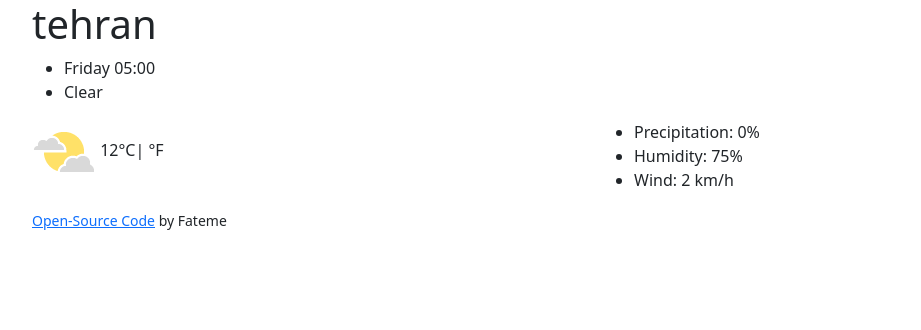
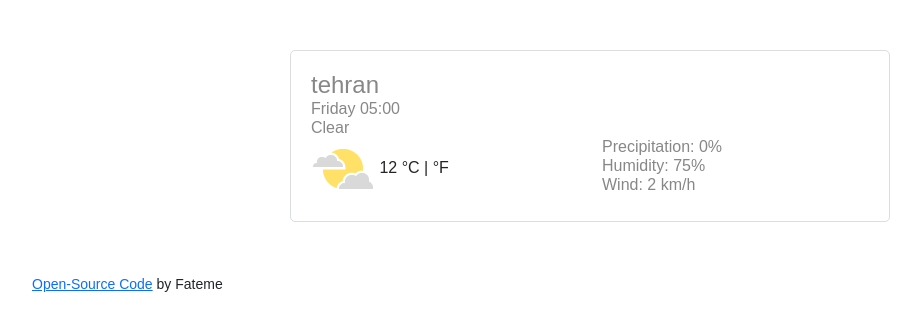
Before and after one commit to ftmkhosravi/vanillia-weather-app, a plain HTML site: page index.html in a window 1280 px wide. Shown: the whole page, without its empty margins (50-971 px from the left). Drawn offline with nearby package versions, Linux system fonts and the light colour scheme.

Commit message:
added style of main section

```diff
--- a/index.html
+++ b/index.html
@@ -1,15 +1,21 @@
 <!DOCTYPE html>
 <html lang="en">
   <head>
-    <meta charset="UTF-8">
-    <meta http-equiv="X-UA-Compatible" content="IE=edge">
-    <meta name="viewport" content="width=device-width, initial-scale=1.0">
-    <link href="https://cdn.jsdelivr.net/npm/bootstrap@5.1.3/dist/css/bootstrap.min.css" rel="stylesheet" integrity="sha384-1BmE4kWBq78iYhFldvKuhfTAU6auU8tT94WrHftjDbrCEXSU1oBoqyl2QvZ6jIW3" crossorigin="anonymous">
-    <link rel="stylesheet" href="src/style.css">
+    <meta charset="UTF-8" />
+    <meta http-equiv="X-UA-Compatible" content="IE=edge" />
+    <meta name="viewport" content="width=device-width, initial-scale=1.0" />
+    <link
+      href="https://cdn.jsdelivr.net/npm/bootstrap@5.1.3/dist/css/bootstrap.min.css"
+      rel="stylesheet"
+      integrity="sha384-1BmE4kWBq78iYhFldvKuhfTAU6auU8tT94WrHftjDbrCEXSU1oBoqyl2QvZ6jIW3"
+      crossorigin="anonymous"
+    />
+    <link rel="stylesheet" href="src/style.css" />
     <title>Weather App</title>
   </head>
   <body>
     <div class="container">
+      <div class="weather-app">
         <h1>tehran</h1>
         <ul>
           <li>Friday 05:00</li>
@@ -18,8 +24,8 @@
 
         <div class="row">
           <div class="col-6">
-                <img src="img/cloudy.png" alt="cloudy"/>
-                12°C| °F
+            <img src="img/cloudy.png" alt="cloudy" />
+            12 °C | °F
           </div>
           <div class="col-6">
             <ul>
@@ -29,11 +35,17 @@
             </ul>
           </div>
         </div>
+    </div>
+        <small>
+          <a
+            href="https://github.com/ftmkhosravi/vanillia-weather-app"
+            target="_blank"
+          >
+            Open-Source Code</a
+          >
+          by Fateme
+        </small>
 
-
-        <small>
-            <a href="https://github.com/ftmkhosravi/vanillia-weather-app" target="_blank"> Open-Source Code</a> by Fateme
-        </small>
     </div>
 
     <script src="src/script.js"></script>
--- /dev/null
+++ b/src/style.css
@@ -0,0 +1,32 @@
+body{
+    font-family: Arial, sans-serif;
+}
+
+h1{
+    color: #878787;
+    font-size: 24px;
+    font-weight: 100;
+    line-height: 28px;
+    margin-bottom: 0;
+}
+ul{
+    padding: 0;
+    margin: 0;
+}
+li{
+    list-style: none;
+    padding: 0;
+    margin: 0;
+    color: rgb(135, 135, 135);
+    font-size: 16px;
+    font-weight: 100;
+    line-height: 19px;
+}
+
+.weather-app{
+    max-width: 600px;
+    margin: 50px auto;
+    padding: 20px;
+    border: 1px solid #dadde1;
+    border-radius: 5px;
+}
```
Lines whose indentation alone changed are shown as unchanged.
